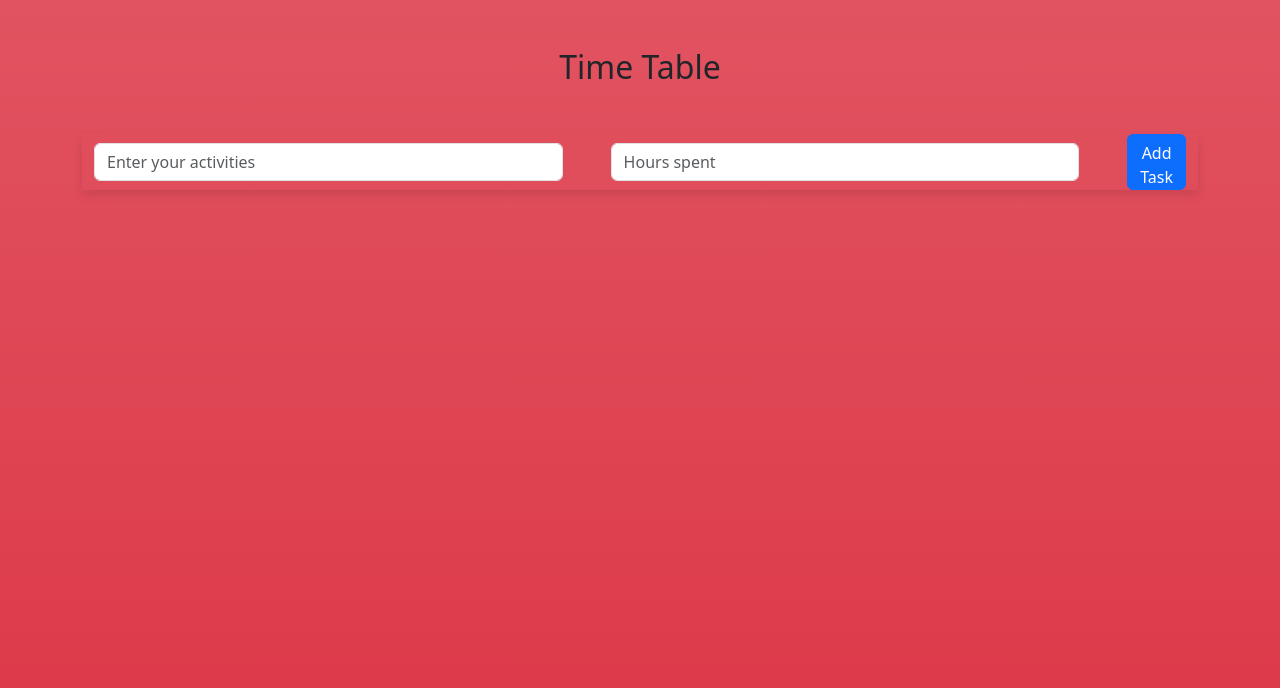
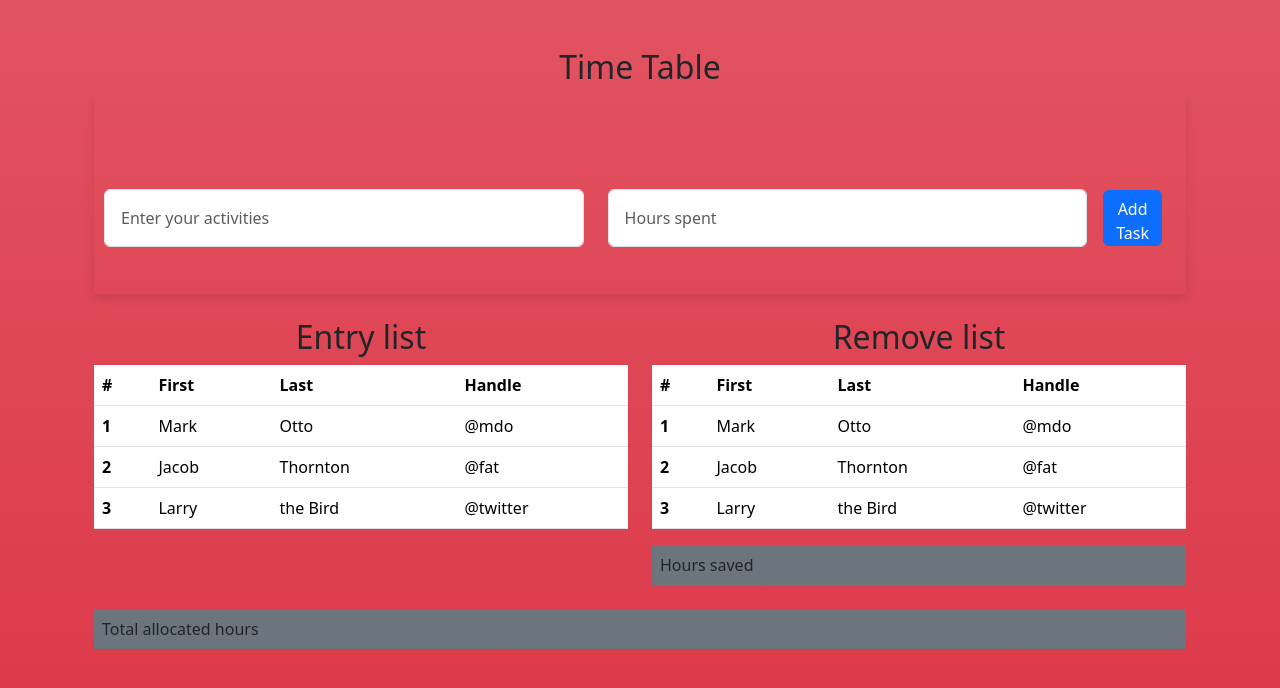
Before and after one commit to shankarpandey7230/TimeTable, a plain HTML site: page index.html in a window 1280 px wide. Drawn offline with nearby package versions, Linux system fonts and the light colour scheme.

Commit message:
finishing html with bootstrap

```diff
--- a/index.html
+++ b/index.html
@@ -3,6 +3,19 @@
   <head>
     <meta charset="UTF-8" />
     <meta name="viewport" content="width=device-width, initial-scale=1.0" />
+    <!-- <link
+      rel="stylesheet"
+      href="https://cdn.jsdelivr.net/npm/@fortawesome/fontawesome-free@6.4.2/css/fontawesome.min.css"
+      integrity="sha384-BY+fdrpOd3gfeRvTSMT+VUZmA728cfF9Z2G42xpaRkUGu2i3DyzpTURDo5A6CaLK"
+      crossorigin="anonymous"
+    /> -->
+    <link
+      rel="stylesheet"
+      href="https://cdnjs.cloudflare.com/ajax/libs/font-awesome/6.5.2/css/all.min.css"
+      integrity="sha512-SnH5WK+bZxgPHs44uWIX+LLJAJ9/2PkPKZ5QiAj6Ta86w+fsb2TkcmfRyVX3pBnMFcV7oQPJkl9QevSCWr3W6A=="
+      crossorigin="anonymous"
+      referrerpolicy="no-referrer"
+    />
     <link
       href="https://cdn.jsdelivr.net/npm/bootstrap@5.3.3/dist/css/bootstrap.min.css"
       rel="stylesheet"
@@ -15,11 +28,11 @@
   <body class="bg-danger bg-gradient" style="height: 100vh">
     <div class="container">
       <h2 class="text-center mt-5">Time Table</h2>
-      <div class="container form-shadow">
-        <form class="mt-5 flex">
+      <div class="container">
+        <form class="form-shadow flex">
           <input
             type="text"
-            class="form-control me-5"
+            class="form-control mt-5 p-3 me-4 margin"
             id="exampleInputEmail1"
             aria-describedby="emailHelp"
             placeholder="Enter your activities"
@@ -27,20 +40,94 @@
 
           <input
             type="text"
-            class="form-control me-5"
+            class="form-control me-3 mt-5 p-3"
             id="exampleInputPassword1"
             placeholder="Hours spent"
           />
 
           <button
             type="submit"
-            class="btn btn-primary pb-5"
+            class="btn btn-primary pb-5 mt-5 me-4"
             style="height: 50px"
           >
             Add Task
           </button>
         </form>
       </div>
+      <div class="container mt-4">
+        <div class="row">
+          <div class="col">
+            <h2 class="text-center">Entry list</h2>
+            <table class="table">
+              <thead>
+                <tr>
+                  <th scope="col">#</th>
+                  <th scope="col">First</th>
+                  <th scope="col">Last</th>
+                  <th scope="col">Handle</th>
+                </tr>
+              </thead>
+              <tbody>
+                <tr>
+                  <th scope="row">1</th>
+                  <td>Mark</td>
+                  <td>Otto</td>
+                  <td>@mdo</td>
+                </tr>
+                <tr>
+                  <th scope="row">2</th>
+                  <td>Jacob</td>
+                  <td>Thornton</td>
+                  <td>@fat</td>
+                </tr>
+                <tr>
+                  <th scope="row">3</th>
+                  <td>Larry</td>
+                  <td>the Bird</td>
+                  <td>@twitter</td>
+                </tr>
+              </tbody>
+            </table>
+
+
+          </div>
+          <div class="col">
+            <h2 class="text-center">Remove list</h2>
+            <table class="table">
+              <thead>
+                <tr>
+                  <th scope="col">#</th>
+                  <th scope="col">First</th>
+                  <th scope="col">Last</th>
+                  <th scope="col">Handle</th>
+                </tr>
+              </thead>
+              <tbody>
+                <tr>
+                  <th scope="row">1</th>
+                  <td>Mark</td>
+                  <td>Otto</td>
+                  <td>@mdo</td>
+                </tr>
+                <tr>
+                  <th scope="row">2</th>
+                  <td>Jacob</td>
+                  <td>Thornton</td>
+                  <td>@fat</td>
+                </tr>
+                <tr>
+                  <th scope="row">3</th>
+                  <td>Larry</td>
+                  <td>the Bird</td>
+                  <td>@twitter</td>
+                </tr>
+              </tbody>
+            </table>
+            <div class="bg-secondary p-2">Hours saved</div>
+
+          </div>
+        </div>
+        <div class="bg-secondary p-2 mt-4">Total allocated hours</div>
     </div>
     <script
       src="https://cdn.jsdelivr.net/npm/bootstrap@5.3.3/dist/js/bootstrap.bundle.min.js"
--- a/style.css
+++ b/style.css
@@ -1,3 +1,9 @@
+* {
+  margin: 0;
+  padding: 0;
+  box-sizing: border-box;
+}
+
 .flex {
   display: flex;
   justify-content: space-between;
@@ -5,5 +11,20 @@
 }
 
 .form-shadow {
+  height: 200px;
   box-shadow: 0px 5px 10px rgba(0, 0, 5, 0.1);
 }
+.margin {
+  margin-left: 10px;
+}
+.font {
+  font-size: 20px;
+}
+
+.saving-time {
+  height: 30px;
+}
+.flex-col {
+  display: flex;
+  flex-direction: column;
+}
```
